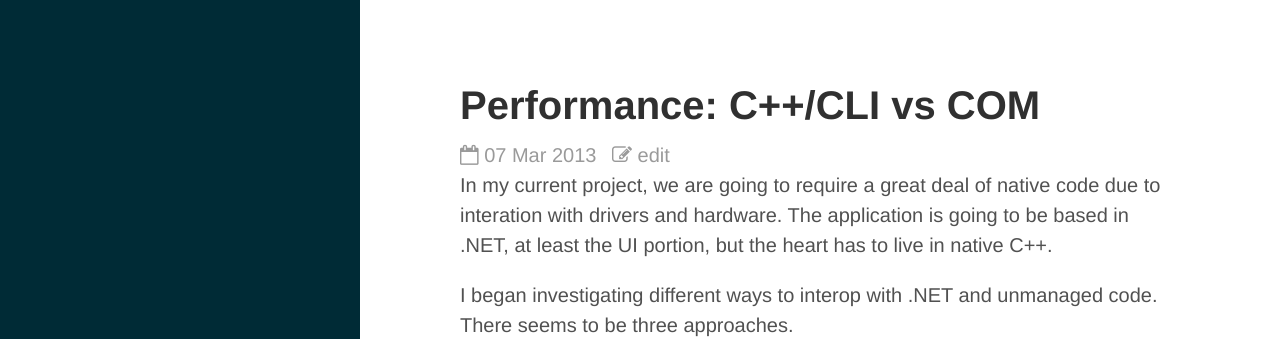
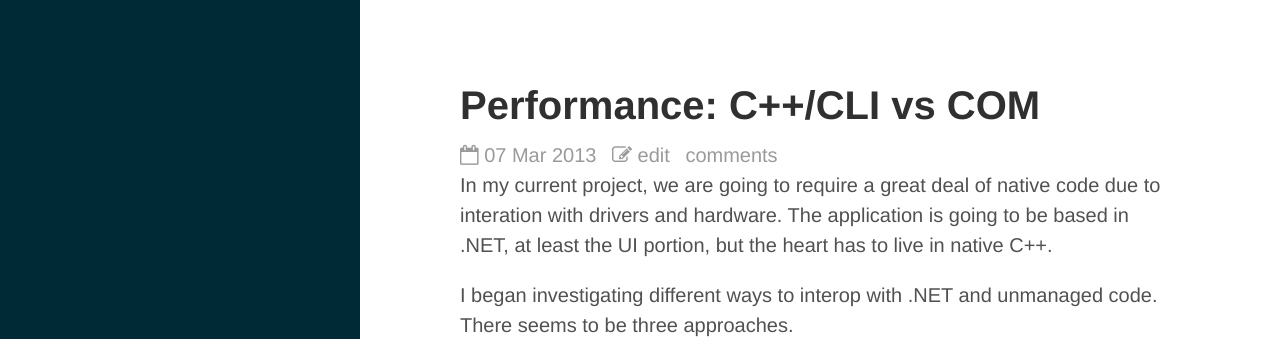
Before and after one commit to pauldotknopf/pauldotknopf.github.io, a Jekyll site: the page built from blog/index.html, in a window 1280 px wide and 900 px high. Shown: the top 339 px of the window. Built offline with Jekyll 4.4.1, drawn with Linux system fonts in a browser that asks for light colours; nearby versions of some CDN libraries; the list of posts is cut into pages by our own code; comment, search, counter and statistics services are not loaded.

Commit message:
Added the comment count

```diff
--- a/blog/_includes/article.html
+++ b/blog/_includes/article.html
@@ -7,6 +7,7 @@
   <div class="post-links">
     <span class="post-date"><i class="fa fa-calendar-o fa-1" aria-hidden="true"></i> {{ post.date | date_to_string }}</span>
     <span class="post-edit"><i class="fa fa-pencil-square-o fa-1" aria-hidden="true"></i> {% include post/edit.html %}</span>
+    {% include post/comments_link.html %}
   </div>
   {{ post.content }}
 </div>
--- /dev/null
+++ b/blog/_includes/post/comments_link.html
@@ -0,0 +1,7 @@
+{% if post.disqus-identifier %}
+  {% assign disqus_identifier = post.disqus-identifier %}
+{% else %}
+  {% assign disqus_identifier = post.id %}
+{% endif %}
+
+<span class="comments"><a href="http://pknopf.com{{ post.url }}#disqus_thread"{% if disqus_identifier %} data-disqus-identifier="{{ disqus_identifier }}"{% endif %}>comments</a></span>
--- a/blog/_layouts/default.html
+++ b/blog/_layouts/default.html
@@ -11,5 +11,6 @@
       {{ content }}
     </div>
 
+    <script id="dsq-count-scr" src="//{{ site.disqus_shortname }}.disqus.com/count.js" async></script>
   </body>
 </html>
```
